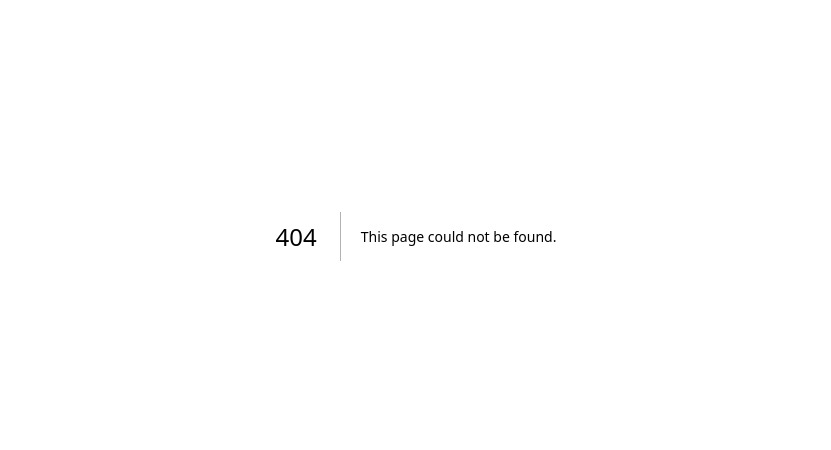
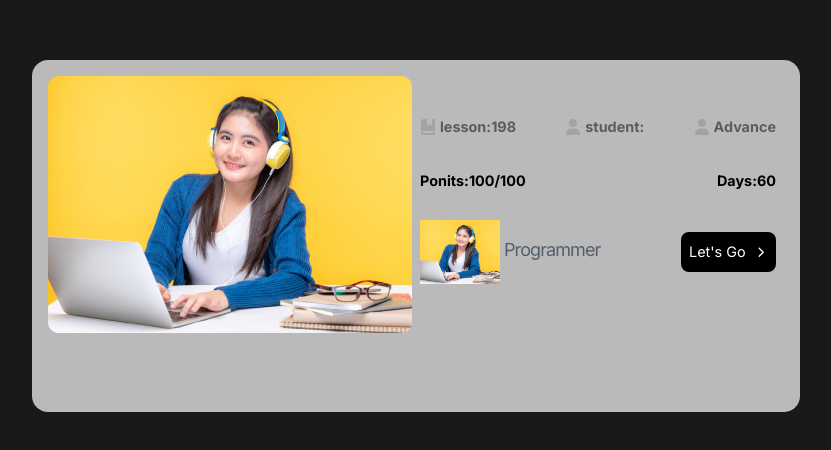
Before and after one commit to Oddisy/ibx-academy, a Next.js app: page /detail_page/1 in a window 1280 px wide. Before the commit this address had no page. Shown: the part 164-614 px from the top of the page, without its empty margins (224-1055 px from the left). Built offline with nearby package versions, Linux system fonts and the light colour scheme; no server answers.

Commit message:
feat: created single page for authors

```diff
--- a/app/_api/debounce.js
+++ /dev/null
@@ -1,20 +0,0 @@
-// useDebounce.js
-import {useState, useEffect} from "react";
-
-const useDebounce = (value, delay) => {
-	const [debouncedValue, setDebouncedValue] = useState(value);
-
-	useEffect(() => {
-		const handler = setTimeout(() => {
-			setDebouncedValue(value);
-		}, delay);
-
-		return () => {
-			clearTimeout(handler);
-		};
-	}, [value, delay]);
-
-	return debouncedValue;
-};
-
-export default useDebounce;
--- /dev/null
+++ b/app/_api/filter_course.js
@@ -0,0 +1,31 @@
+import {useState, useEffect} from "react";
+
+const useFltereredBooks = (sortField = "name", sortOrder = "asc") => {
+	const [books, setBooks] = useState([]);
+	const [loading, setLoading] = useState(true);
+
+	useEffect(() => {
+		const fetchData = async () => {
+			try {
+				const response = await fetch(
+					`https://freetestapi.com/api/v1/books?sort=${sortField}&order=${sortOrder}`
+				);
+				if (!response.ok) {
+					throw new Error("Network response was not ok");
+				}
+				const data = await response.json();
+				setBooks(data);
+				setLoading(false);
+			} catch (error) {
+				console.error("Error fetching data:", error);
+				setLoading(false);
+			}
+		};
+
+		fetchData();
+	}, [sortField, sortOrder]);
+
+	return {books, loading};
+};
+
+export default useFltereredBooks;
--- /dev/null
+++ b/app/_api/single_book.js
@@ -0,0 +1,38 @@
+"use client";
+import {useEffect, useState} from "react";
+
+const useSingleBook = (bookId) => {
+	const [book, setBook] = useState({});
+	const [loading, setLoading] = useState(true);
+	const [error, setError] = useState(null);
+
+	useEffect(() => {
+		const fetchData = async () => {
+			try {
+				const response = await fetch(
+					`https://freetestapi.com/api/v1/books/${bookId}`,
+					{
+						next: {
+							revalidate: 30,
+						},
+					}
+				);
+				if (!response.ok) {
+					throw new Error("Failed to fetch data");
+				}
+				const data = await response.json();
+				setBook(data);
+			} catch (error) {
+				setError(error);
+			} finally {
+				setLoading(false);
+			}
+		};
+
+		fetchData();
+	}, [bookId]);
+
+	return {book, loading, error};
+};
+
+export default useSingleBook;
--- a/app/components/nav_bar/nav_top/nav_right/nav_right.jsx
+++ b/app/components/nav_bar/nav_top/nav_right/nav_right.jsx
@@ -49,10 +49,10 @@ const NavRight = () => {
 						// logic to set current state which is passed to the setQueryState
 						value={queryState}
 						onChange={handleInputChange}
-						placeholder="Search by name or title"
+						placeholder="Search anything"
 						className="pl-4 py-2 text-gray-500 bg-gray-50 rounded-lg w-full"
 					/>
-					<FaSearch className="cursor-pointer absolute outline-none opacity-50 -top-[1px] right-3 text-xl text-black" />
+					<FaSearch className="cursor-pointer absolute outline-none opacity-50 -top-[1px] right-3 text:md md:text-lg lg:text-xl text-black" />
 				</span>
 				<ul
 					className={
@@ -63,7 +63,7 @@ const NavRight = () => {
 				>
 					{queryState.trim() !== "" &&
 						bookState.map((book) => (
-							<Link href={`/book/${book.id}`} key={book.id}>
+							<Link href={`/detail_page/${book.id}`} key={book.id}>
 								<li
 									className="cursor-pointer hover:bg-gray-700 w-full p-2"
 									key={book.id}
--- a/app/components/new_courses/new_courses.jsx
+++ b/app/components/new_courses/new_courses.jsx
@@ -34,7 +34,10 @@ const NewCourses = () => {
 			</div>
 			<div className="w-full mx-auto grid grid-cols-1 sm:grid-cols-2 md:grid-cols-2 lg:grid-cols-3 xl:grid-cols-4 gap-10">
 				{slicedBooks.map((book, index) => (
-					<div className=" bg-card_background_bg border-card_border rounded-md h-28rem py-4 md:h-[25rem] lg:h-[23rem]">
+					<Link
+						href={`/detail_page/${book.id}`}
+						className=" bg-card_background_bg border-card_border rounded-md h-28rem py-4 md:h-[25rem] lg:h-[23rem]"
+					>
 						<Card
 							cardImage={book.cover_image}
 							imageClassName="w-full object-cover rounded-md  h-44"
@@ -44,7 +47,7 @@ const NewCourses = () => {
 							textContainerClassName="w-full h-full"
 							student={book.id}
 						/>
-					</div>
+					</Link>
 				))}
 			</div>
 		</div>
--- /dev/null
+++ b/app/detail_page/[id]/page.jsx
@@ -0,0 +1,149 @@
+"use client";
+import React from "react";
+import useSingleBook from "../../_api/single_book";
+import {Button} from "../../exports";
+import {IoIosArrowForward} from "react-icons/io";
+import advanceIcon from "../../assets/studentIcon.png";
+import studentIcon from "../../assets/studentIcon.png";
+import lessonIcon from "../../assets/lessonIcon.png";
+import yourCourse1 from "../../assets/yourCourses1.png";
+import yourCourse2 from "../../assets/yourCourses2.png";
+import yourCourse3 from "../../assets/yourCourses3.png";
+import yourCourse4 from "../../assets/yourCourses4.png";
+import Image from "next/image";
+
+const DetailPage = ({params}) => {
+	const bookId = params.id;
+
+	const book = useSingleBook(bookId);
+	console.log(book);
+	{
+		/* const CourseCard = ({
+	index,
+	imageClassName,
+	cardImage,
+	textContainerClassName,
+	bookText,
+	cardImageAlt,
+	book,
+	titleClassName,
+	author,
+	student,
+}) => {
+	return */
+	}
+	return (
+		<div className="bg-black bg-opacity-90 h-screen flex items-center justify-center">
+			<div className=" w-[60%] h-[60%] md:h-[65%] lg:h-[44%] bg-white bg-opacity-70 rounded-2xl">
+				<div className=" flex  flex-col md:flex-row lg:flex-row  p-[1rem] ">
+					<div className="w-full h-full">
+						<Image
+							className="w-full  object-cover rounded-md h-full"
+							src={
+								bookId % 3 === 0
+									? yourCourse1
+									: bookId % 2 === 0
+									? yourCourse2
+									: bookId % 4 === 0
+									? yourCourse3 % 4 === 1
+									: yourCourse4
+							}
+							alt="IMAGE"
+							width={400}
+							height={300}
+						/>
+					</div>
+					<div className="w-full flex flex-col  py-2 rounded-b-md   px-2 h-[13.3rem]">
+						<div className=" text-[0.9rem] font-bold text-black  w-full text-left">
+							{book.title}
+						</div>
+						<div className=" font-bold opacity-50 mt-[2rem]  text-[0.9rem] text-black flex justify-between w-full">
+							{" "}
+							<span className="flex items-center">
+								<Image
+									className="w-4 h-4 object-contain mr-1"
+									src={lessonIcon}
+								/>
+								lesson:
+								{/* logic display lesson number */}
+								{bookId % 3 === 1 ? "198" : bookId % 2 === 1 ? "98" : "50"}
+							</span>
+							<span className="flex items-center">
+								<Image
+									className="w-4 h-4 object-contain mr-1"
+									src={studentIcon}
+								/>
+								student:{book.id}
+							</span>
+							<span className="flex items-center">
+								<Image
+									className="w-4 h-4 object-contain mr-1"
+									src={advanceIcon}
+								/>
+								{/* LOGIC TO DISPLAY STUDENT LEVEL */}
+								{bookId % 3 === 1
+									? "Advance"
+									: bookId % 2 === 1
+									? "Average"
+									: "Beginner"}
+							</span>
+						</div>
+						<div className="flex flex-col mt-[2rem]    w-full ">
+							<div className=" ">{/* input a progress bar later  */}</div>
+							<div className=" text-black bg-opacity-50 font-bold text-[0.9rem] ">
+								<span className=" float-left">
+									Ponits:
+									{bookId % 3 === 1
+										? "100/100"
+										: bookId % 2 === 1
+										? "50/100"
+										: "25/100"}
+								</span>
+								<span className=" float-right">
+									Days:
+									{bookId % 3 === 1 ? "60" : bookId % 2 === 1 ? "30" : "10"}
+								</span>
+							</div>
+							<div className=" flex items-center justify-between mt-[1.8rem]  w-full">
+								<div className="flex gap-1 items-center">
+									<Image
+										className="w-20 h-16 object-cover"
+										src={
+											bookId % 3 === 0
+												? yourCourse1
+												: bookId % 2 === 0
+												? yourCourse2
+												: bookId % 4 === 0
+												? yourCourse3 % 4 === 1
+												: yourCourse4
+										}
+									/>
+									<div className="flex flex-col text-gray-600">
+										<span className="text-xs font-bold">{book.author}</span>
+										<span className="text-sm lg:text-lg  opacity-90 tracking-tighter -mt-1">
+											{bookId % 3 === 1
+												? "Programmer"
+												: bookId % 2 === 1
+												? "Accounting"
+												: "Photographer"}
+										</span>
+									</div>
+								</div>
+
+								<div>
+									<Button
+										className="rounded-lg text-[0.9rem]  flex items-center h-10 p-2 bg-black text-white"
+										arrow={<IoIosArrowForward className="ml-2" />}
+										buttonText="Let's Go"
+									/>
+								</div>
+							</div>
+						</div>
+					</div>
+				</div>
+			</div>
+		</div>
+	);
+};
+
+export default DetailPage;
```
Also changed, not shown: app/components/book_details/[book_detail].jsx (deleted, +0 -15 lines).
